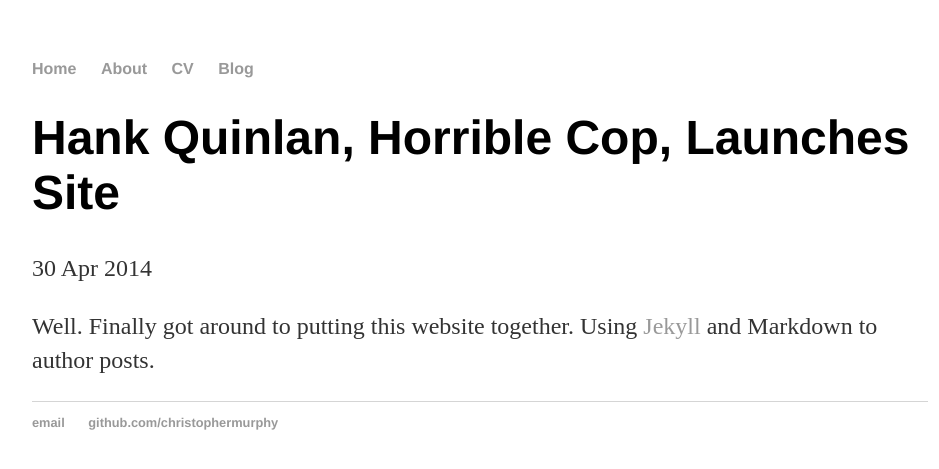
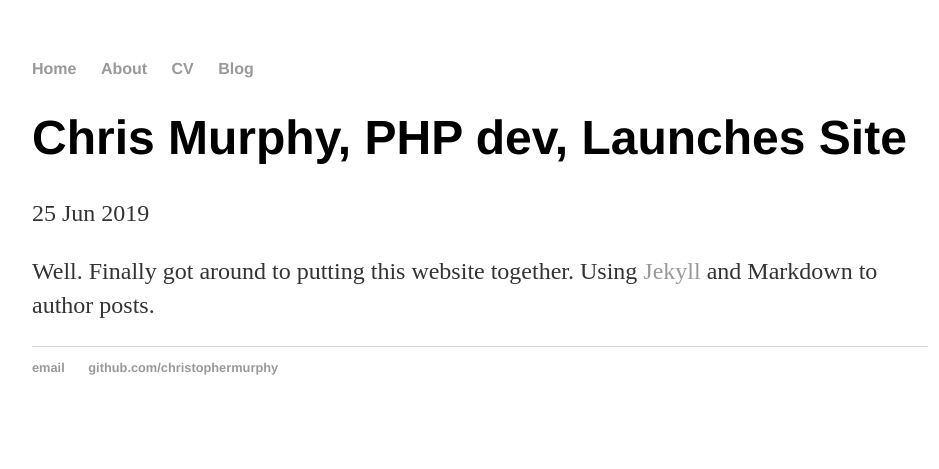
Before and after one commit to christophermurphy/christophermurphy.github.io, a Jekyll site: the page built from _posts/2019-06-25-chris-murphy-site-launch.md, in a window 1280 px wide. Shown: the top 469 px of the page, without its empty margins (160-1099 px from the left). Built offline with Jekyll 4.4.1, drawn with Linux system fonts in a browser that asks for light colours.

Commit message:
fix blog post header

```diff
--- a/_posts/2019-06-25-chris-murphy-site-launch.md
+++ b/_posts/2019-06-25-chris-murphy-site-launch.md
@@ -1,7 +1,7 @@
 ---
 layout: post
-title: "Hank Quinlan, Horrible Cop, Launches Site"
-date: 2014-04-30
+title: "Chris Murphy, PHP dev, Launches Site"
+date: 2019-06-25
 ---
 
 Well. Finally got around to putting this website together.
```
